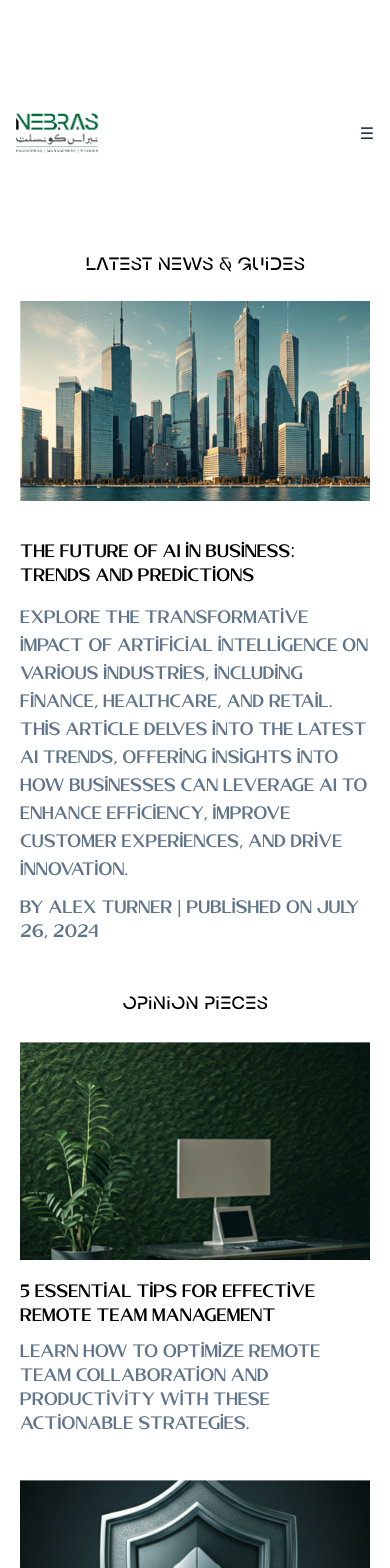
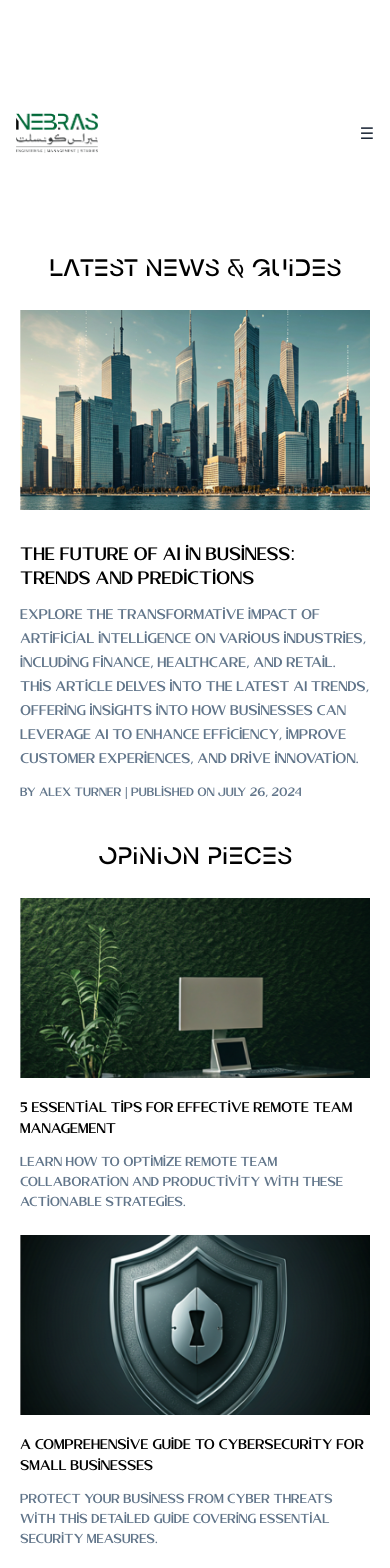
Before and after one commit to faheem-ul/Nebras, a React (Vite) app: page /insights in a window 390 px wide. Shown: the top 1568 px of the page. Built offline with nearby package versions, Linux system fonts and the light colour scheme.

Commit message:
feat: Insights Page Mobile Responsive

```diff
--- a/src/components/ArticleCard.jsx
+++ b/src/components/ArticleCard.jsx
@@ -1,18 +1,23 @@
 import React from 'react'
-
 import Text from '@/components/ui/Text'
 
 const ArticleCard = ({ image, title, description }) => {
     return (
-
-        <div className="max-w-[390px] w-full  bg-white  overflow-hidden">
-            <img className="w-full h-[218px] object-cover" src={image} alt="Article" />
+        <div className="w-full max-w-[390px] bg-white overflow-hidden">
+            <img
+                className="w-full md:h-[218px] sm:h-[218px] h-[180px] object-cover"
+                src={image}
+                alt="Article"
+            />
             <div className="pt-[19px]">
-                <Text className="md:text-[16px] md:leading-[24px]">{title}</Text>
-                <Text className="md:text-[14px] md:leading-[21px] text-[#61758A] mt-3">{description}</Text>
+                <Text className="text-[14px] md:text-[16px] leading-[21px] md:leading-[24px]">
+                    {title}
+                </Text>
+                <Text className="text-[13px] md:text-[14px] leading-[20px] md:leading-[21px] text-[#61758A] mt-3">
+                    {description}
+                </Text>
             </div>
         </div>
-
     )
 }
 
--- a/src/pages/Insights/sections/IndustryEduPost.jsx
+++ b/src/pages/Insights/sections/IndustryEduPost.jsx
@@ -1,8 +1,7 @@
 import React from 'react'
+import Text from '@/components/ui/Text'
+import ArticleCard from '@/components/ArticleCard'
 
-import Text from '@/components/ui/Text'
-
-import ArticleCard from '@/components/ArticleCard'
 import article1Img from "@/assets/insights/industry-edu/industry-post-1.jpg"
 import article2Img from "@/assets/insights/industry-edu/industry-post-2.jpg"
 import article3Img from "@/assets/insights/industry-edu/industry-post-3.jpg"
@@ -25,18 +24,21 @@ const IndustryEduPost = () => {
             description: "Analyze the societal effects of social media, both positive and negative."
         }
     ];
+
     return (
         <section className="max-w-[1312px] w-full mx-auto px-5 pb-[60px]">
-            <div className='max-w-[821px] mx-auto'>
+            <div className="max-w-full mx-auto">
                 {/* Heading */}
-                <Text className="text-center md:text-[40px] md:leading-none font-logirent">
-                    Listicles or how-to content
+                <Text className="text-center text-[24px] md:text-[40px] leading-none font-logirent">
+                    Industry insights and educational posts
                 </Text>
             </div>
-            <div className="flex flex-wrap justify-between gap-[45px] mt-[25px]">
+
+            {/* Responsive Grid */}
+            <div className="grid grid-cols-1 sm:grid-cols-2 lg:grid-cols-3 gap-8 md:gap-[45px] mt-[25px]">
                 {articles.map((article, index) => (
                     <ArticleCard
-                        key={index} // Use the index or a unique id from the JSON if available
+                        key={index}
                         image={article.image}
                         title={article.title}
                         description={article.description}
--- a/src/pages/Insights/sections/LatsetNews.jsx
+++ b/src/pages/Insights/sections/LatsetNews.jsx
@@ -1,49 +1,52 @@
 import React from 'react'
 
 import Text from '@/components/ui/Text'
-
 import latestNews from '@/assets/insights/latest-news.jpg'
 
 export const LatsetNews = () => {
     return (
-        <section className="w-full bg-white pt-[254px] pb-[50px]">
+        <section className="w-full bg-white pt-[254px] pb-10 md:pb-[50px]">
 
             {/* Heading */}
-            <div className='max-w-[821px] mx-auto'>
-                {/* Heading */}
-                <Text className="text-center md:text-[40px] md:leading-none font-logirent">
+            <div className="max-w-[821px] mx-auto px-5">
+                <Text className="text-center text-2xl md:text-[40px] md:leading-none font-logirent">
                     latest news & guides
                 </Text>
             </div>
 
             {/* News */}
-            <div className="flex flex-col md:flex-row items-center justify-between max-w-[1312px] w-full mx-auto gap-[38px] px-5 mt-[23px]">
+            <div className="flex flex-col md:flex-row items-center justify-between max-w-[1312px] w-full mx-auto gap-8 md:gap-[38px] px-5 mt-6 md:mt-[23px]">
+
                 {/* Image Column */}
                 <div className="w-full md:max-w-[522px] flex-shrink-0">
                     <img
                         src={latestNews}
-                        alt="mission.jpg"
-                        className="w-full h-auto object-cover "
+                        alt="Latest News"
+                        className="w-full h-auto object-cover"
                     />
                 </div>
 
                 {/* Text Column */}
                 <div className="flex-1">
                     {/* Title */}
-                    <Text className="mb-4 md:text-[24px] md:leading-[28px]">
+                    <Text className="mb-3 md:mb-[16px] text-lg leading-6 md:text-[24px] md:leading-[28px] md:max-w-[628px] w-full">
                         The Future of AI in Business: Trends and Predictions
                     </Text>
+
                     {/* Description */}
-                    <Text className="leading-[28px] md:text-[18px] text-[#61758A] mb-3">
-                        Explore the transformative impact of artificial intelligence on various industries, including finance, healthcare, and retail. This article delves into the latest AI trends, offering insights into how businesses can leverage AI to enhance efficiency, improve customer experiences, and drive innovation.
+                    <Text className="text-sm leading-6 md:text-[18px] md:leading-[28px] text-[#61758A] mb-3 md:max-w-[641px] w-full">
+                        Explore the transformative impact of artificial intelligence on various industries,
+                        including finance, healthcare, and retail. This article delves into the latest AI
+                        trends, offering insights into how businesses can leverage AI to enhance efficiency,
+                        improve customer experiences, and drive innovation.
                     </Text>
+
                     {/* Meta */}
-                    <Text className="md:leading-[24px] md:text-[16px] text-[#61758A]">
+                    <Text className="text-xs leading-5 md:text-[16px] md:leading-[24px] text-[#61758A]">
                         By Alex Turner | Published on July 26, 2024
                     </Text>
                 </div>
             </div>
-
-        </section >
+        </section>
     )
 }
--- a/src/pages/Insights/sections/Listicles.jsx
+++ b/src/pages/Insights/sections/Listicles.jsx
@@ -1,8 +1,7 @@
 import React from 'react'
+import Text from '@/components/ui/Text'
+import ArticleCard from '@/components/ArticleCard'
 
-import Text from '@/components/ui/Text'
-
-import ArticleCard from '@/components/ArticleCard'
 import article1Img from "@/assets/insights/listicles/listicles-1.jpg"
 import article2Img from "@/assets/insights/listicles/listicles-2.jpg"
 import article3Img from "@/assets/insights/listicles/listicles-3.jpg"
@@ -25,18 +24,21 @@ const Listicles = () => {
             description: "Learn the basics of content creation to attract and retain your audience."
         }
     ];
+
     return (
         <section className="max-w-[1312px] w-full mx-auto px-5 pb-[60px]">
             <div className='max-w-[821px] mx-auto'>
                 {/* Heading */}
-                <Text className="text-center md:text-[40px] md:leading-none font-logirent">
+                <Text className="text-center text-[24px] md:text-[40px] leading-snug font-logirent">
                     Listicles or how-to content
                 </Text>
             </div>
-            <div className="flex flex-wrap justify-between gap-[45px] mt-[25px]">
+
+            {/* Responsive Grid */}
+            <div className="grid grid-cols-1 sm:grid-cols-2 lg:grid-cols-3 gap-8 md:gap-[45px] mt-[25px]">
                 {articles.map((article, index) => (
                     <ArticleCard
-                        key={index} // Use the index or a unique id from the JSON if available
+                        key={index}
                         image={article.image}
                         title={article.title}
                         description={article.description}
--- a/src/pages/Insights/sections/OpinionPieces.jsx
+++ b/src/pages/Insights/sections/OpinionPieces.jsx
@@ -1,14 +1,13 @@
 import React from 'react'
 
 import Text from '@/components/ui/Text'
+import ArticleCard from '@/components/ArticleCard'
 
-import ArticleCard from '@/components/ArticleCard'
 import article1Img from "@/assets/insights/opnion/opinion-1.jpg"
 import article2Img from "@/assets/insights/opnion/opinion-2.jpg"
 import article3Img from "@/assets/insights/opnion/opinion-3.jpg"
 
 const OpinionPieces = () => {
-
     const articles = [
         {
             image: article1Img,
@@ -26,18 +25,21 @@ const OpinionPieces = () => {
             description: "Discover the potential of blockchain technology in various sectors, from supply chain management to digital identity."
         }
     ];
+
     return (
-        <section className="max-w-[1312px] w-full mx-auto px-5 pb-[60px]">
-            <div className='max-w-[821px] mx-auto'>
-                {/* Heading */}
-                <Text className="text-center md:text-[40px] md:leading-none font-logirent">
+        <section className="max-w-[1312px] w-full mx-auto px-5 pb-10 md:pb-[60px]">
+            {/* Heading */}
+            <div className="max-w-[821px] mx-auto">
+                <Text className="text-center text-2xl md:text-[40px] md:leading-none font-logirent">
                     opinion pieces
                 </Text>
             </div>
-            <div className="flex flex-wrap justify-between gap-[45px] mt-[25px]">
+
+            {/* Articles */}
+            <div className="flex flex-col md:flex-row md:flex-wrap justify-between gap-6 md:gap-[45px] mt-6 md:mt-[25px]">
                 {articles.map((article, index) => (
                     <ArticleCard
-                        key={index} // Use the index or a unique id from the JSON if available
+                        key={index}
                         image={article.image}
                         title={article.title}
                         description={article.description}
```
